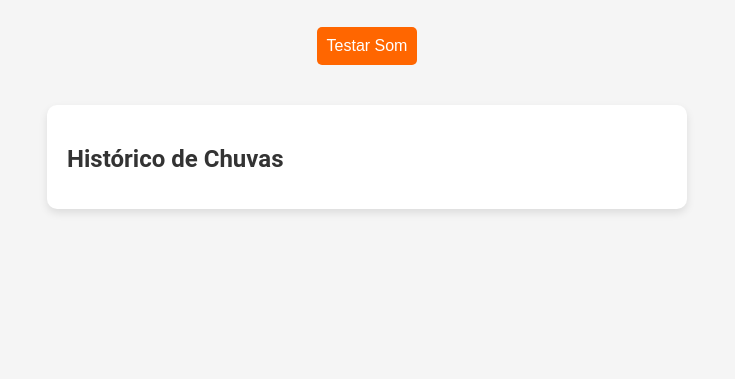
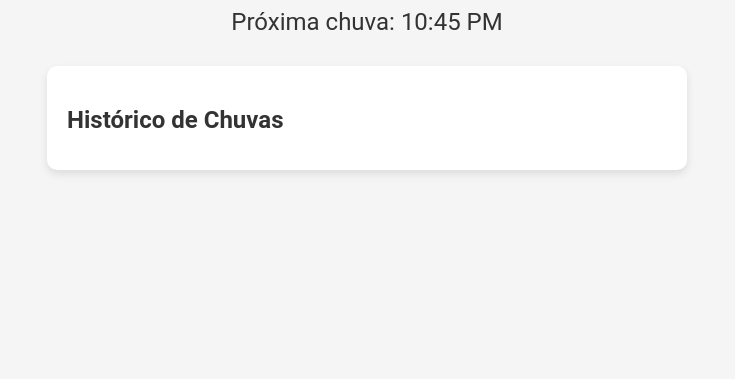
Before and after one commit to Maayk/tlchuva, a plain HTML site: page index.html in a window 1280 px wide. Shown: the part 421-800 px from the top of the page, without its empty margins (273-1008 px from the left). Drawn offline with Linux system fonts and the light colour scheme.

Commit message:
Update index.html

```diff
--- a/index.html
+++ b/index.html
@@ -12,10 +12,6 @@
     <div id="timer">00:00:00</div>
     <div id="next-rain">Próxima chuva: <span id="next-rain-time">22:45</span></div>
 
-    <div class="controls">
-        <button id="test-sound">Testar Som</button>
-    </div>
-
     <div id="history">
         <h2>Histórico de Chuvas</h2>
         <ul id="history-list"></ul>
```
